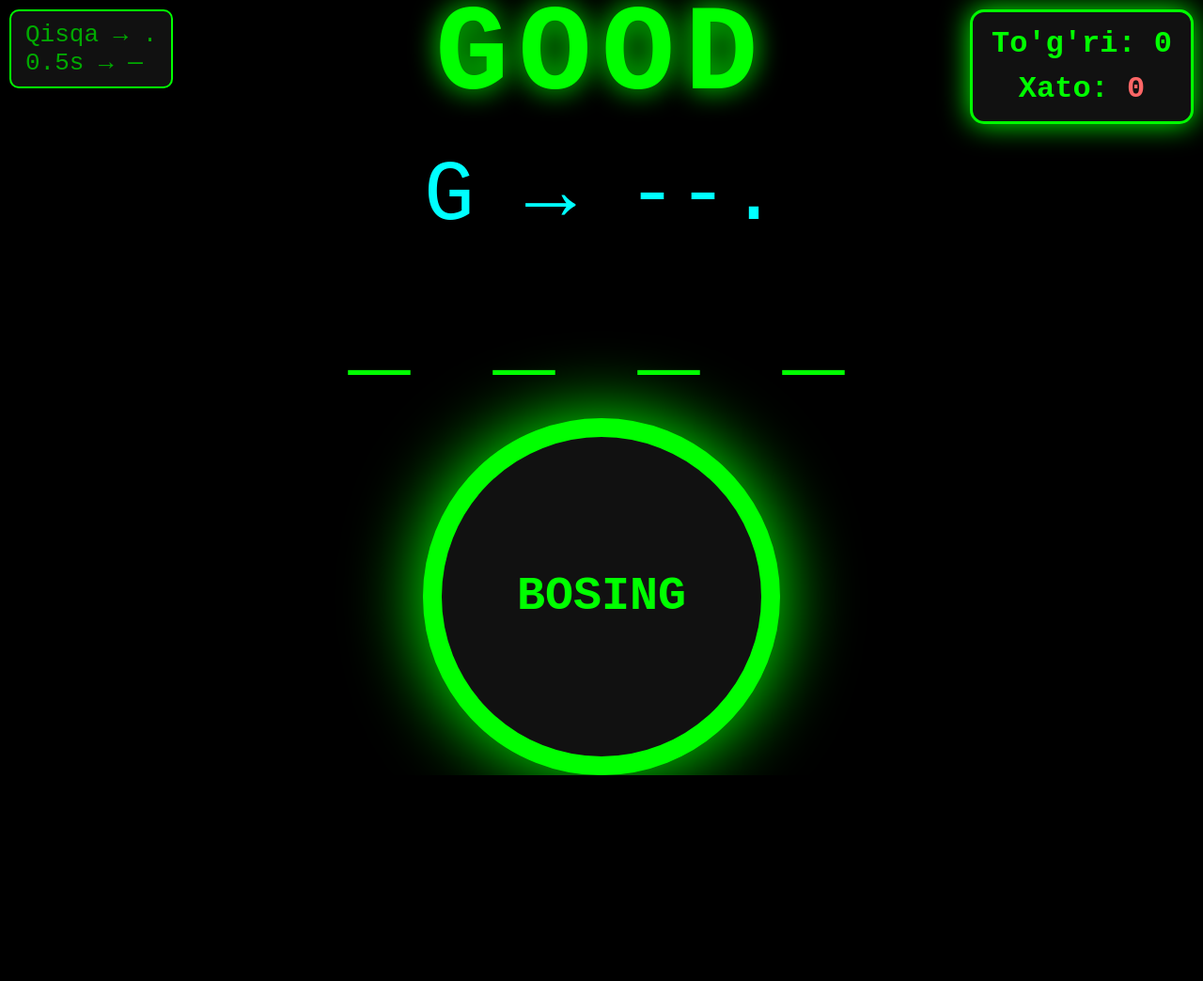
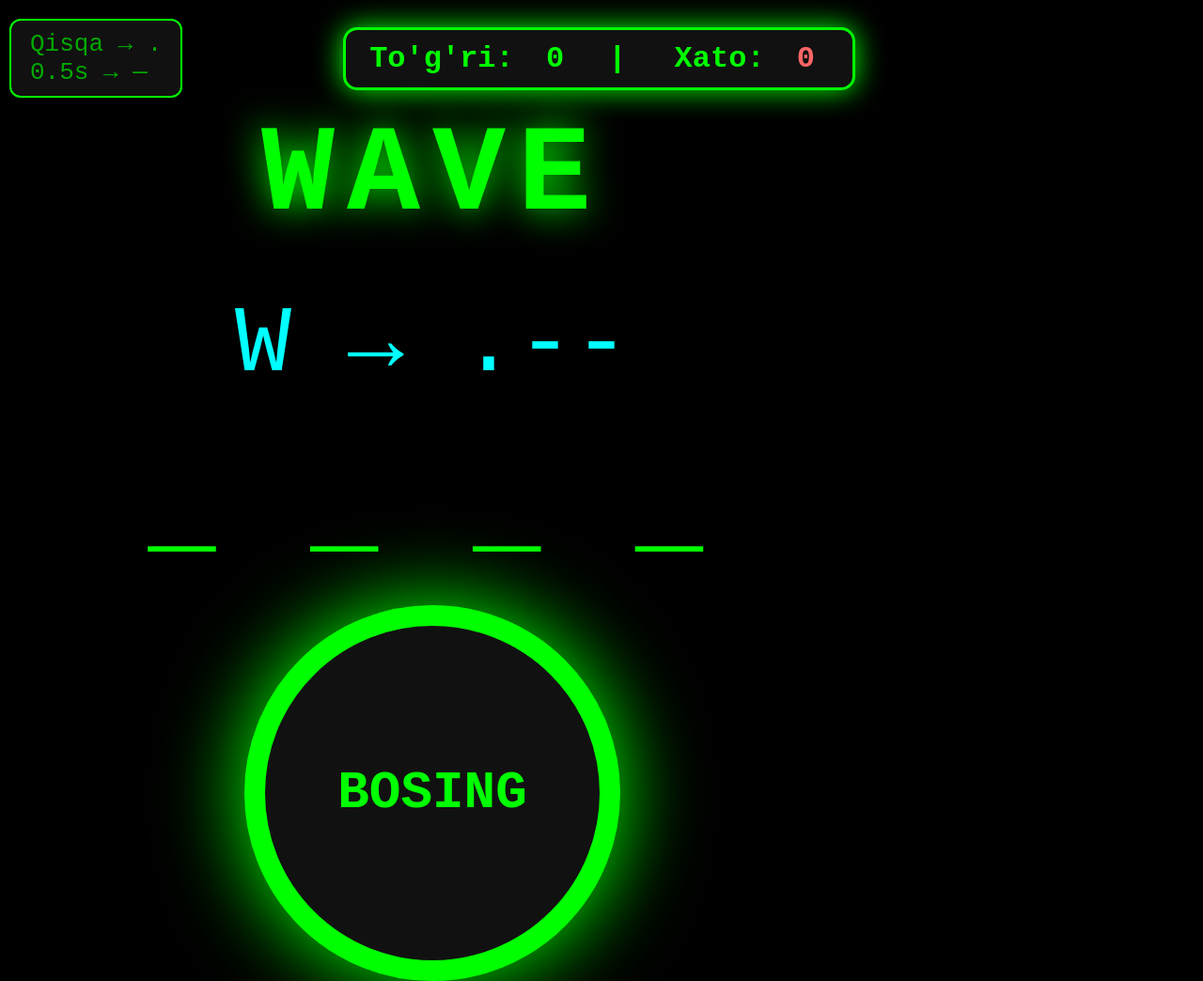
Before and after one commit to DilshodbekKarribayev/morce, a plain HTML site: page index.html in a window 1280 px wide. Shown: the whole page at 94% size. Before the commit the page ends 825 px from the top, so only its background shows below. Drawn offline with Linux system fonts and the light colour scheme.

Commit message:
Update index.html

```diff
--- a/index.html
+++ b/index.html
@@ -3,73 +3,76 @@
 <head>
     <meta charset="UTF-8">
     <meta name="viewport" content="width=device-width, initial-scale=1.0">
-    <title>Morse Trainer – Har qanday ekranda mukammal</title>
+    <title>Morse Trainer – Mukammal versiya</title>
     <style>
         *{box-sizing:border-box;}
         body{
             margin:0;height:100vh;background:#000;color:#0f0;
             font-family:'Courier New',monospace;
-            display:flex;flex-direction:column;justify-content:center;align-items:center;
-            overflow:hidden;padding:10px;
+            display:flex;flex-direction:column;overflow:hidden;padding:10px;
         }
-        .container{
-            width:100%;max-width:900px;display:flex;flex-direction:column;
-            align-items:center;justify-content:center;flex:1;
+        .header{
+            display:flex;justify-content:space-between;align-items:center;
+            width:100%;max-width:900px;padding:10px 0;
+        }
+        #info{
+            font-size:clamp(16px,4vw,26px);background:#111;padding:10px 20px;
+            border:2px solid #0f0;border-radius:12px;color:#0a0;
+        }
+        #stats{
+            background:#111;border:3px solid #0f0;border-radius:15px;
+            padding:12px 25px;font-size:clamp(20px,5vw,32px);font-weight:bold;
+            text-align:center;min-width:220px;box-shadow:0 0 30px #0f0;
+        }
+        #stats span{margin:0 15px;}
+        .correct{color:#0f0;}
+        .error{color:#f66;}
+
+        .main{
+            flex:1;display:flex;flex-direction:column;
+            justify-content:center;align-items:center;width:100%;max-width:900px;
         }
         #targetWord{
-            font-size: clamp(60px, 12vw, 130px);letter-spacing:0.08em;margin:10px 0;
-            text-shadow:0 0 30px #0f0;font-weight:bold;
+            font-size:clamp(60px,12vw,130px);letter-spacing:0.1em;
+            margin-bottom:30px;text-shadow:0 0 40px #0f0;font-weight:bold;
         }
         #currentLetter{
-            font-size: clamp(36px, 8vw, 90px);margin:15px 0;min-height:100px;color:#0ff;
+            font-size:clamp(40px,9vw,100px);margin:20px 0;min-height:110px;color:#0ff;
         }
         #guessLine{
-            font-size: clamp(50px, 10vw, 110px);letter-spacing:0.1em;margin:20px 0;
-            min-height:130px;
+            font-size:clamp(55px,11vw,120px);letter-spacing:0.12em;
+            margin:30px 0;min-height:140px;font-weight:bold;
         }
         #morseButton{
-            width:clamp(220px, 70vw, 380px);
-            height:clamp(220px, 70vw, 380px);
+            width:clamp(240px,75vw,400px);height:clamp(240px,75vw,400px);
             border-radius:50%;background:#111;
-            border:clamp(12px, 4vw, 20px) solid #0f0;
-            box-shadow:0 0 80px #0f0;cursor:pointer;
-            user-select:none;font-size:clamp(28px, 8vw, 50px);font-weight:bold;
+            border:clamp(14px,4.5vw,22px) solid #0f0;
+            box-shadow:0 0 90px #0f0;cursor:pointer;
+            user-select:none;font-size:clamp(32px,9vw,56px);font-weight:bold;
             display:flex;align-items:center;justify-content:center;
-            transition:all 0.1s;color:#0f0;
+            transition:0.1s;color:#0f0;
         }
         #morseButton.pressed{
-            background:#0f0;color:#000;box-shadow:0 0 200px #0f0;transform:scale(0.92);
+            background:#0f0;color:#000;box-shadow:0 0 220px #0f0;transform:scale(0.92);
         }
         .wrong{animation:shake 0.6s;background:#600;}
-        @keyframes shake{0%,100%{transform:translateX(0)}25%{transform:translateX(-30px)}75%{transform:translateX(30px)}}
-
-        #info{
-            position:absolute;top:10px;left:10px;font-size:clamp(16px, 4vw, 26px);
-            background:#111;padding:10px 15px;border:2px solid #0f0;border-radius:10px;color:#0a0;
-        }
-        #stats{
-            position:absolute;top:10px;right:10px;
-            background:#111;border:3px solid #0f0;border-radius:15px;
-            padding:10px 20px;font-size:clamp(20px, 5vw, 32px);font-weight:bold;
-            text-align:center;line-height:1.5;box-shadow:0 0 30px #0f0;
-        }
-        .correct{color:#0f0;}
-        .error{color:#f66;}
+        @keyframes shake{0%,100%{transform:translateX(0)}25%{transform:translateX(-35px)}75%{transform:translateX(35px)}}
     </style>
 </head>
 <body>
 
-    <div id="info">
-        Qisqa → .<br>
-        0.5s → —
+    <div class="header">
+        <div id="info">
+            Qisqa → .<br>
+            0.5s → —
+        </div>
+        <div id="stats">
+            To'g'ri: <span id="correctCount" class="correct">0</span> |
+            Xato: <span id="errorCount" class="error">0</span>
+        </div>
     </div>
 
-    <div id="stats">
-        <div>To'g'ri: <span id="correctCount" class="correct">0</span></div>
-        <div>Xato: <span id="errorCount" class="error">0</span></div>
-    </div>
-
-    <div class="container">
+    <div class="main">
         <div id="targetWord">HELLO</div>
         <div id="currentLetter">H → ....</div>
         <div id="guessLine">_ _ _ _ _</div>
@@ -77,7 +80,7 @@
     </div>
 
     <script>
-        const words = ["HELLO","WORLD","MORSE","CODE","RADIO","LIGHT","STAR","LOVE","PEACE","YES","NO","SOS","YOU","FRIEND","HOME","FIRE","WATER","BOOK","SKY","MOON","TEST","GOOD","NIGHT","WAVE","OCEAN","SIGNAL","BEACON","TREE","SUN","SIGNAL","BEACON"];
+        const words = ["HELLO","WORLD","MORSE","CODE","RADIO","LIGHT","STAR","LOVE","PEACE","YES","NO","SOS","YOU","FRIEND","HOME","FIRE","WATER","BOOK","SKY","MOON","TEST","GOOD","NIGHT","WAVE","OCEAN","SIGNAL","BEACON","TREE","SUN","PARIS","LONDON","TOKYO","MOSCOW"];
 
         const letterToMorse = {
             'A':'.-', 'B':'-...', 'C':'-.-.', 'D':'-..', 'E':'.', 'F':'..-.', 'G':'--.', 'H':'....',
@@ -111,7 +114,7 @@
             if(words.length===0){
                 targetEl.textContent="TUGADI!";
                 currentLetterEl.textContent=`Jami to'g'ri: ${correctWords}`;
-                guessEl.textContent="Ajoyib!";
+                guessEl.textContent="Ajoyib ishlagansiz!";
                 buttonEl.style.display="none";
                 return;
             }
```
